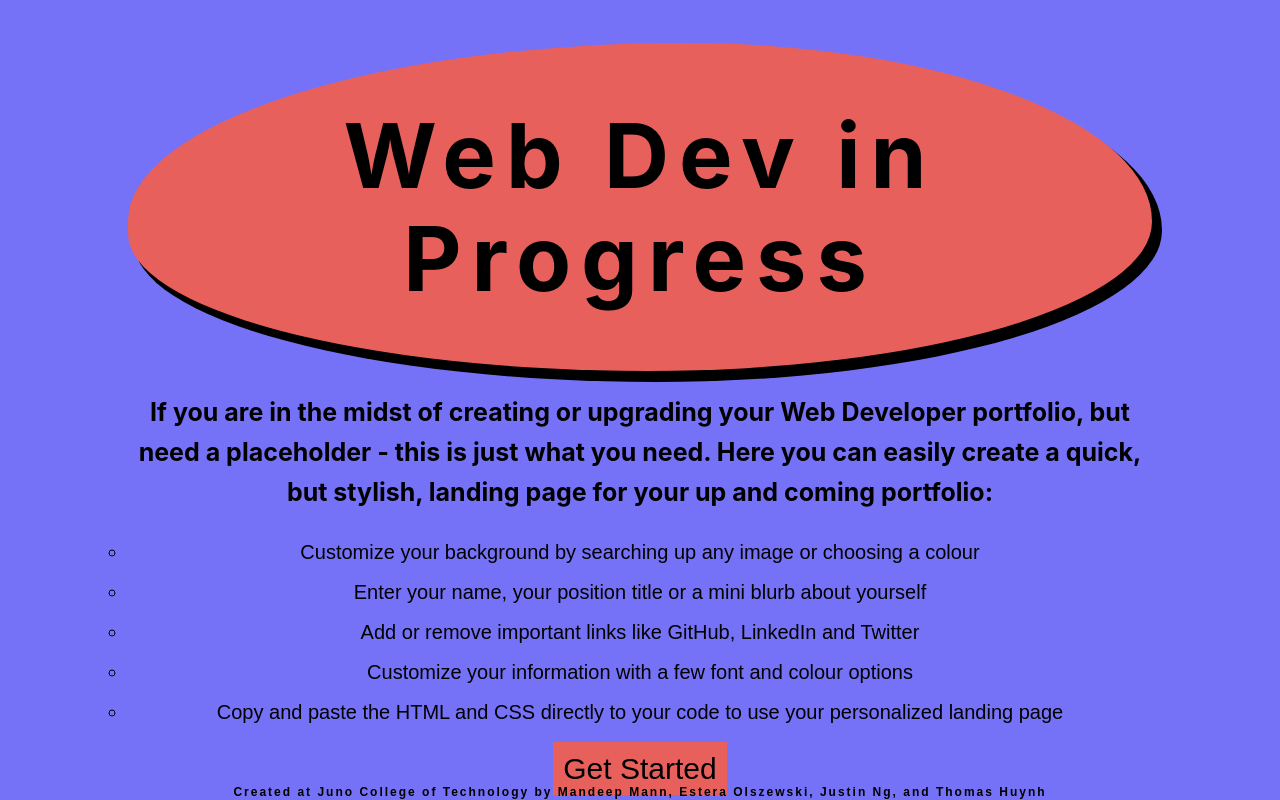
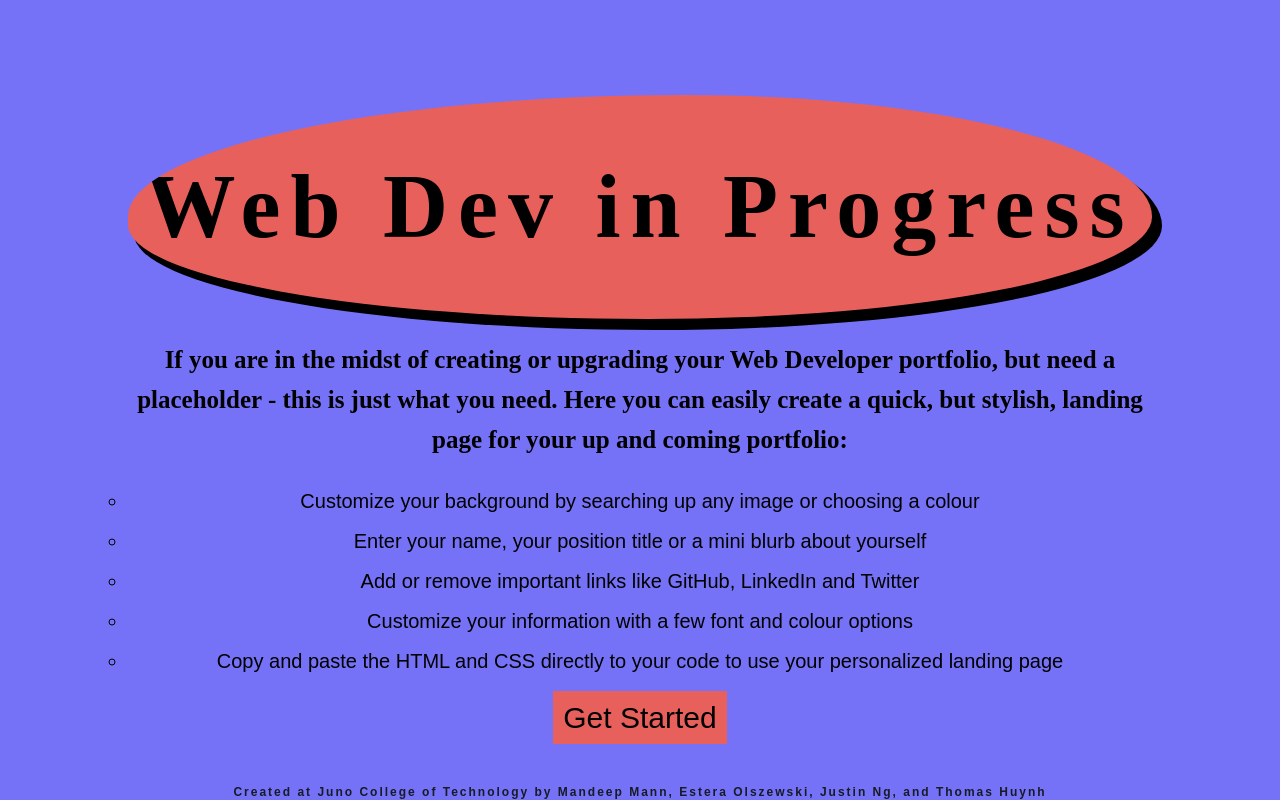
Before and after one commit to Project-Four/webDevInProgress, a React (Create React App) app: page / in a window 1280 px wide. Built offline with nearby package versions, Linux system fonts and the light colour scheme.

Commit message:
minor styling updates

```diff
--- a/src/App.css
+++ b/src/App.css
@@ -79,7 +79,6 @@ html {
     justify-content: center;
     align-content: center;
     padding: 5px;
-    margin: 0 auto;
 }
 
 .fontColorButtons {
@@ -343,6 +342,7 @@ header {
 }
 
 h1 {
+    font-family: 'Fjalla One';
     font-weight: bold;
     font-size: 4.5rem;
     letter-spacing: 10px;
@@ -361,6 +361,7 @@ h1 {
 }
 
 h2 {
+    font-family: 'Fjalla One';
     font-size: 1.25rem;
     line-height: 40px;
 }
@@ -405,15 +406,6 @@ footer {
     width: 100%;
 }
 
-.footer {
-    font-family: 'Barlow', sans-serif;
-    font-size: 12px;
-    letter-spacing: 2px;
-    color: black;
-    width: 100%;
-    margin: 0px;
-}
-
 @keyframes morph{
     0%, 100% {
     border-radius: 40% 60% 70% 30% / 40% 40% 60% 50%;
@@ -440,7 +432,9 @@ a:active {
     font-family: 'Barlow', sans-serif;
     font-size: 12px;
     letter-spacing: 2px;
-    color: black;
+    color: #161B25;
+    width: 100%;
+    margin: 0px;
 }
 
 footer {
@@ -539,7 +533,7 @@ footer {
 }
 
 .sideBar input {
-    border: 3px solid black;
+    border: 3px solid #161B25;
     padding: 10px;
 }
 
@@ -636,7 +630,6 @@ footer {
 
 .searchResults {
     display: flex;
-    margin: 0 auto;
 }
 
 .colourForm {
@@ -646,7 +639,7 @@ footer {
 }
 
 .optionContainer {
-    border: 2px solid black;
+    border: 2px solid #161B25;
     width: 125px;
     height: 75px;
     min-width: 125px;
@@ -658,10 +651,11 @@ footer {
 
 .backgroundOptions{
     display: flex;
-    justify-content: space-between;
+    justify-content: center;
+    align-items: center;
+    flex-direction: column-reverse;
     flex-wrap: wrap;
     gap: 5px;
-    z-index: 2;
 }
 
 
@@ -680,7 +674,7 @@ footer {
 }
 
 [type=radio]:checked+label {
-    outline: 2px solid black;
+    outline: 2px solid #161B25;
 }
 
 
@@ -805,10 +799,7 @@ pre {
     .backgroundForm {
         height: 25%;
     }
-    .backgroundOptions {
-        flex-direction: column-reverse;
-        align-items: center;
-    }
+
     .previewSection {
         height: 75%;
     }
```
